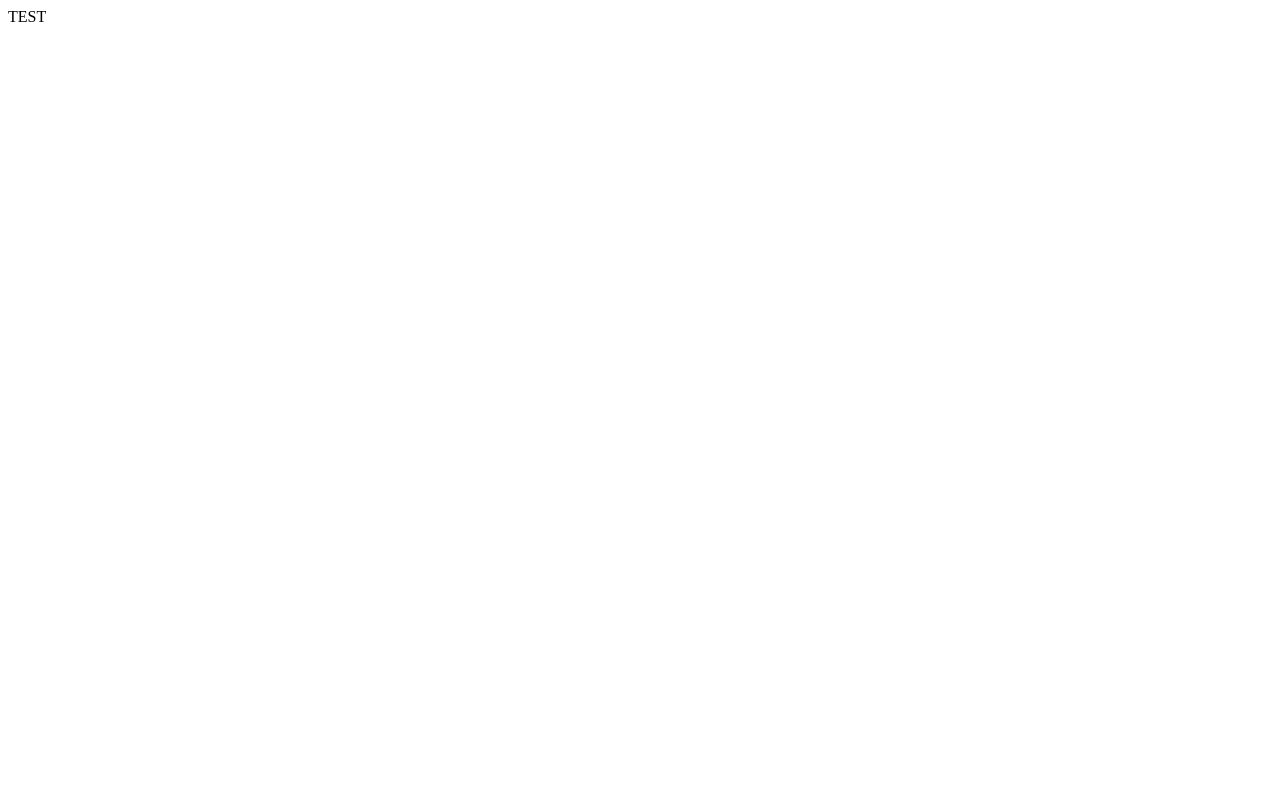
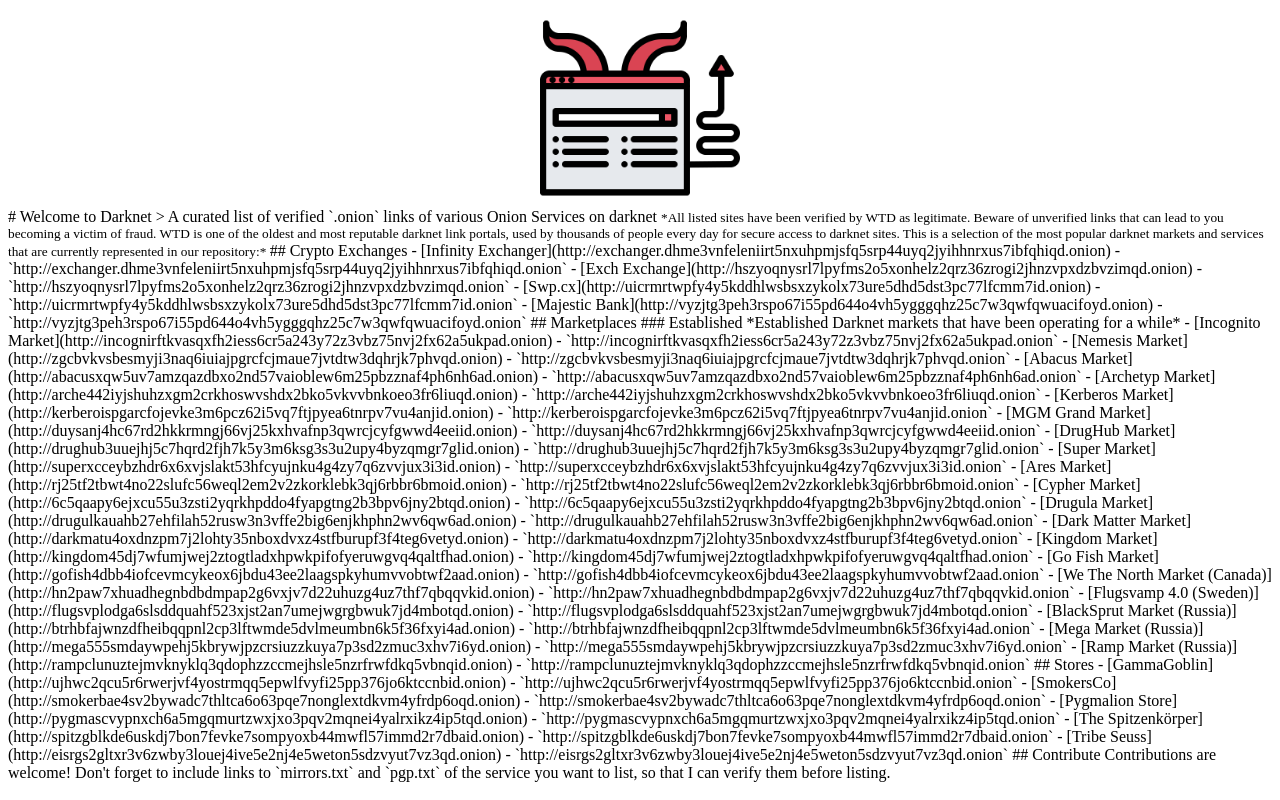
Before and after one commit to NemesisMarkets/nemesismarket, a plain HTML site: page index.html in a window 1280 px wide. Drawn offline with Linux system fonts and the light colour scheme.

Commit message:
index.html

```diff
--- a/index.html
+++ b/index.html
@@ -1 +1,87 @@
-TEST
+<center>
+
+<img src="logo.png" width="200">
+
+</center>
+
+# Welcome to Darknet
+
+> A curated list of verified `.onion` links of various Onion Services on darknet
+
+<small>
+
+*All listed sites have been verified by WTD as legitimate. Beware of unverified links that can lead to you becoming a victim of fraud. WTD is one of the oldest and most reputable darknet link portals, used by thousands of people every day for secure access to darknet sites. This is a selection of the most popular darknet markets and services that are currently represented in our repository:*
+
+</small>
+
+## Crypto Exchanges
+
+- [Infinity Exchanger](http://exchanger.dhme3vnfeleniirt5nxuhpmjsfq5srp44uyq2jyihhnrxus7ibfqhiqd.onion) - `http://exchanger.dhme3vnfeleniirt5nxuhpmjsfq5srp44uyq2jyihhnrxus7ibfqhiqd.onion`
+
+- [Exch Exchange](http://hszyoqnysrl7lpyfms2o5xonhelz2qrz36zrogi2jhnzvpxdzbvzimqd.onion) - `http://hszyoqnysrl7lpyfms2o5xonhelz2qrz36zrogi2jhnzvpxdzbvzimqd.onion`
+
+- [Swp.cx](http://uicrmrtwpfy4y5kddhlwsbsxzykolx73ure5dhd5dst3pc77lfcmm7id.onion) - `http://uicrmrtwpfy4y5kddhlwsbsxzykolx73ure5dhd5dst3pc77lfcmm7id.onion`
+
+- [Majestic Bank](http://vyzjtg3peh3rspo67i55pd644o4vh5ygggqhz25c7w3qwfqwuacifoyd.onion) - `http://vyzjtg3peh3rspo67i55pd644o4vh5ygggqhz25c7w3qwfqwuacifoyd.onion`
+
+## Marketplaces
+
+### Established
+
+*Established Darknet markets that have been operating for a while*
+
+- [Incognito Market](http://incognirftkvasqxfh2iess6cr5a243y72z3vbz75nvj2fx62a5ukpad.onion) - `http://incognirftkvasqxfh2iess6cr5a243y72z3vbz75nvj2fx62a5ukpad.onion`
+
+- [Nemesis Market](http://zgcbvkvsbesmyji3naq6iuiajpgrcfcjmaue7jvtdtw3dqhrjk7phvqd.onion) - `http://zgcbvkvsbesmyji3naq6iuiajpgrcfcjmaue7jvtdtw3dqhrjk7phvqd.onion`
+
+- [Abacus Market](http://abacusxqw5uv7amzqazdbxo2nd57vaioblew6m25pbzznaf4ph6nh6ad.onion) - `http://abacusxqw5uv7amzqazdbxo2nd57vaioblew6m25pbzznaf4ph6nh6ad.onion`
+
+- [Archetyp Market](http://arche442iyjshuhzxgm2crkhoswvshdx2bko5vkvvbnkoeo3fr6liuqd.onion) - `http://arche442iyjshuhzxgm2crkhoswvshdx2bko5vkvvbnkoeo3fr6liuqd.onion`
+
+- [Kerberos Market](http://kerberoispgarcfojevke3m6pcz62i5vq7ftjpyea6tnrpv7vu4anjid.onion) - `http://kerberoispgarcfojevke3m6pcz62i5vq7ftjpyea6tnrpv7vu4anjid.onion`
+
+- [MGM Grand Market](http://duysanj4hc67rd2hkkrmngj66vj25kxhvafnp3qwrcjcyfgwwd4eeiid.onion) - `http://duysanj4hc67rd2hkkrmngj66vj25kxhvafnp3qwrcjcyfgwwd4eeiid.onion`
+
+- [DrugHub Market](http://drughub3uuejhj5c7hqrd2fjh7k5y3m6ksg3s3u2upy4byzqmgr7glid.onion) - `http://drughub3uuejhj5c7hqrd2fjh7k5y3m6ksg3s3u2upy4byzqmgr7glid.onion`
+
+- [Super Market](http://superxcceybzhdr6x6xvjslakt53hfcyujnku4g4zy7q6zvvjux3i3id.onion) - `http://superxcceybzhdr6x6xvjslakt53hfcyujnku4g4zy7q6zvvjux3i3id.onion`
+
+- [Ares Market](http://rj25tf2tbwt4no22slufc56weql2em2v2zkorklebk3qj6rbbr6bmoid.onion) - `http://rj25tf2tbwt4no22slufc56weql2em2v2zkorklebk3qj6rbbr6bmoid.onion`
+
+- [Cypher Market](http://6c5qaapy6ejxcu55u3zsti2yqrkhpddo4fyapgtng2b3bpv6jny2btqd.onion) - `http://6c5qaapy6ejxcu55u3zsti2yqrkhpddo4fyapgtng2b3bpv6jny2btqd.onion`
+
+- [Drugula Market](http://drugulkauahb27ehfilah52rusw3n3vffe2big6enjkhphn2wv6qw6ad.onion) - `http://drugulkauahb27ehfilah52rusw3n3vffe2big6enjkhphn2wv6qw6ad.onion`
+
+- [Dark Matter Market](http://darkmatu4oxdnzpm7j2lohty35nboxdvxz4stfburupf3f4teg6vetyd.onion) - `http://darkmatu4oxdnzpm7j2lohty35nboxdvxz4stfburupf3f4teg6vetyd.onion`
+
+- [Kingdom Market](http://kingdom45dj7wfumjwej2ztogtladxhpwkpifofyeruwgvq4qaltfhad.onion) - `http://kingdom45dj7wfumjwej2ztogtladxhpwkpifofyeruwgvq4qaltfhad.onion`
+
+- [Go Fish Market](http://gofish4dbb4iofcevmcykeox6jbdu43ee2laagspkyhumvvobtwf2aad.onion) - `http://gofish4dbb4iofcevmcykeox6jbdu43ee2laagspkyhumvvobtwf2aad.onion`
+
+- [We The North Market (Canada)](http://hn2paw7xhuadhegnbdbdmpap2g6vxjv7d22uhuzg4uz7thf7qbqqvkid.onion) - `http://hn2paw7xhuadhegnbdbdmpap2g6vxjv7d22uhuzg4uz7thf7qbqqvkid.onion`
+
+- [Flugsvamp 4.0 (Sweden)](http://flugsvplodga6slsddquahf523xjst2an7umejwgrgbwuk7jd4mbotqd.onion) - `http://flugsvplodga6slsddquahf523xjst2an7umejwgrgbwuk7jd4mbotqd.onion`
+
+- [BlackSprut Market (Russia)](http://btrhbfajwnzdfheibqqpnl2cp3lftwmde5dvlmeumbn6k5f36fxyi4ad.onion) - `http://btrhbfajwnzdfheibqqpnl2cp3lftwmde5dvlmeumbn6k5f36fxyi4ad.onion`
+
+- [Mega Market (Russia)](http://mega555smdaywpehj5kbrywjpzcrsiuzzkuya7p3sd2zmuc3xhv7i6yd.onion) - `http://mega555smdaywpehj5kbrywjpzcrsiuzzkuya7p3sd2zmuc3xhv7i6yd.onion`
+
+- [Ramp Market (Russia)](http://rampclunuztejmvknyklq3qdophzzccmejhsle5nzrfrwfdkq5vbnqid.onion) - `http://rampclunuztejmvknyklq3qdophzzccmejhsle5nzrfrwfdkq5vbnqid.onion`
+
+## Stores
+
+- [GammaGoblin](http://ujhwc2qcu5r6rwerjvf4yostrmqq5epwlfvyfi25pp376jo6ktccnbid.onion) - `http://ujhwc2qcu5r6rwerjvf4yostrmqq5epwlfvyfi25pp376jo6ktccnbid.onion`
+
+- [SmokersCo](http://smokerbae4sv2bywadc7thltca6o63pqe7nonglextdkvm4yfrdp6oqd.onion) - `http://smokerbae4sv2bywadc7thltca6o63pqe7nonglextdkvm4yfrdp6oqd.onion`
+
+- [Pygmalion Store](http://pygmascvypnxch6a5mgqmurtzwxjxo3pqv2mqnei4yalrxikz4ip5tqd.onion) - `http://pygmascvypnxch6a5mgqmurtzwxjxo3pqv2mqnei4yalrxikz4ip5tqd.onion`
+
+- [The Spitzenkörper](http://spitzgblkde6uskdj7bon7fevke7sompyoxb44mwfl57immd2r7dbaid.onion) - `http://spitzgblkde6uskdj7bon7fevke7sompyoxb44mwfl57immd2r7dbaid.onion`
+
+- [Tribe Seuss](http://eisrgs2gltxr3v6zwby3louej4ive5e2nj4e5weton5sdzvyut7vz3qd.onion) - `http://eisrgs2gltxr3v6zwby3louej4ive5e2nj4e5weton5sdzvyut7vz3qd.onion`
+
+## Contribute
+
+Contributions are welcome! Don't forget to include links to `mirrors.txt` and `pgp.txt` of the service you want to list, so that I can verify them before listing.
+
+<!-- Contributions welcome! Read the [contribution guidelines](contributing.md) first. -->
```
